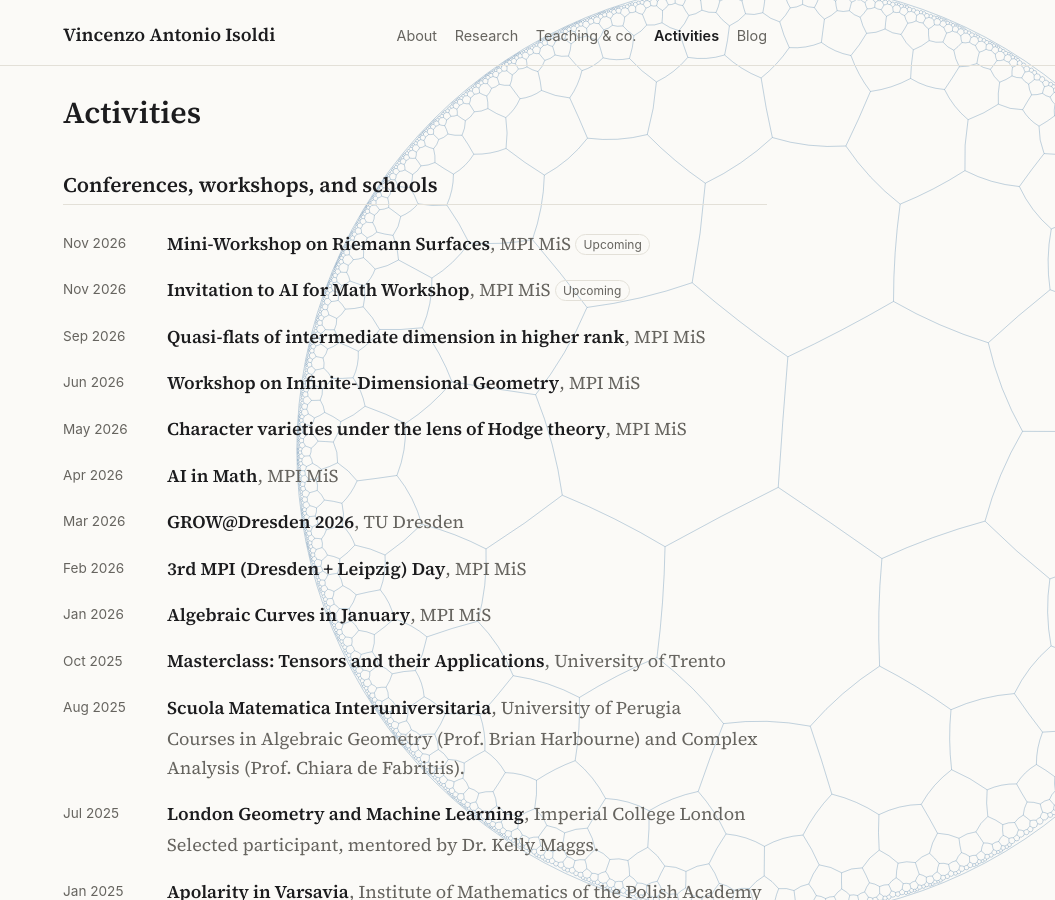
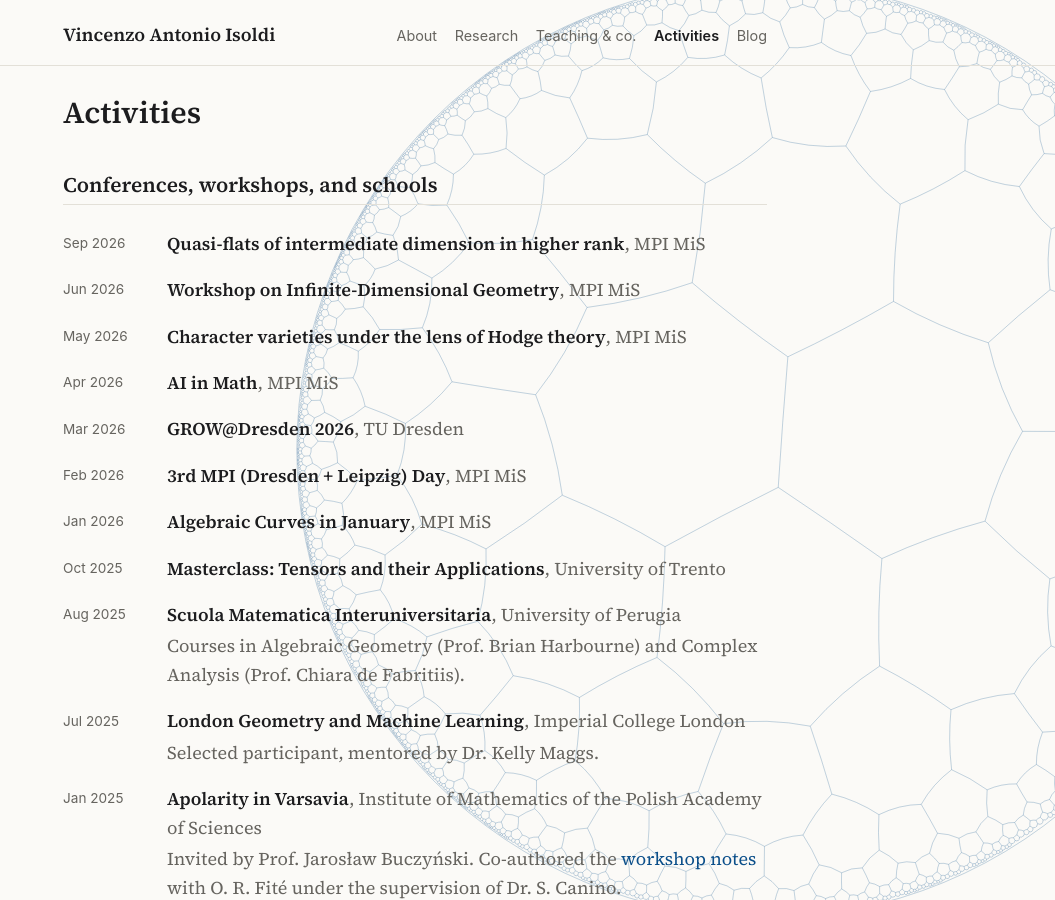
Before and after one commit to vincenzoisoldia/vincenzoisoldia.github.io, a Jekyll site: the page built from activities.md, in a window 1280 px wide and 900 px high. Shown: the whole window, without its empty margins (225-1280 px from the left). Built offline with Jekyll 4.4.1, drawn with Linux system fonts in a browser that asks for light colours.

Commit message:
new edits

```diff
--- a/_data/activities.yml
+++ b/_data/activities.yml
@@ -3,15 +3,6 @@
 # "detail" accetta Markdown, es. [testo del link](https://...).
 
 conferences:
-  - date: Nov 2026
-    title: Mini-Workshop on Riemann Surfaces
-    where: MPI MiS
-    status: Upcoming
-
-  - date: Nov 2026
-    title: Invitation to AI for Math Workshop
-    where: MPI MiS
-    status: Upcoming
 
   - date: Sep 2026
     title: Quasi-flats of intermediate dimension in higher rank
--- a/_data/publications.yml
+++ b/_data/publications.yml
@@ -11,7 +11,6 @@
   authors: with T. O. Çelik, I. Portakal, and G. Zucal
   arxiv: "2609.09286"
   year: 2026
-  status: Submitted
 
 - title: Neural Point-Forms
   authors: with J. Hume, E. S. Ivshina, K. Maggs, P. Misof, and B. Trentini
--- a/_data/talks.yml
+++ b/_data/talks.yml
@@ -13,7 +13,6 @@
 - date: Nov 2026
   title: Stable coexistence in ecologies and games
   event: Seminar on Nonlinear Algebra, MPI MiS
-  status: Upcoming
 
 - date: Mar 2026
   title: "Flag varieties: from minimal orbits to a dual Terracini lemma"
```
